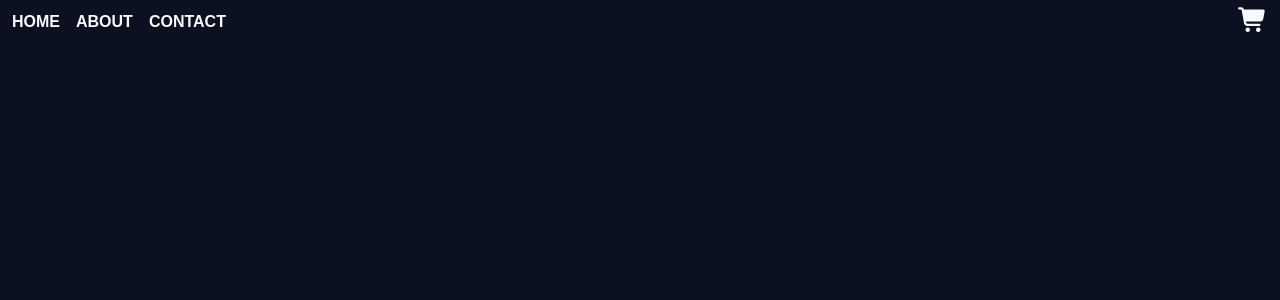
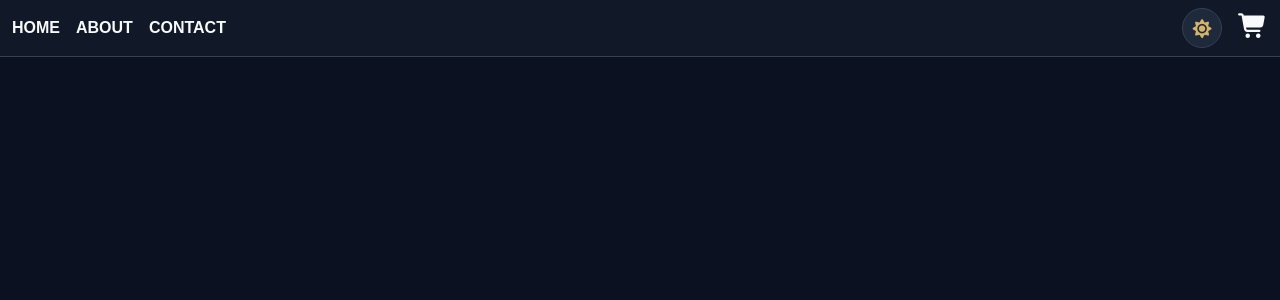
Before and after one commit to jojo-saturo/ShopOnline, a React (Vite) app: page /cart in a window 1280 px wide. Shown: the top 300 px of the page. Built offline with nearby package versions, Linux system fonts and the light colour scheme.

Commit message:
feat: implement theme-toggle

```diff
--- a/package.json
+++ b/package.json
@@ -10,6 +10,9 @@
     "preview": "vite preview"
   },
   "dependencies": {
+    "@fortawesome/fontawesome-svg-core": "^7.3.1",
+    "@fortawesome/free-solid-svg-icons": "^7.3.1",
+    "@fortawesome/react-fontawesome": "^3.5.0",
     "react": "^19.2.8",
     "react-dom": "^19.2.8",
     "react-router-dom": "^7.18.4",
--- a/src/App.css
+++ b/src/App.css
@@ -1,20 +1,167 @@
+:root,
+[data-theme="dark"] {
+  color-scheme: dark;
+
+  --bg-color: #0b1120;
+  --surface-color: #111827;
+  --card-color: #1e293b;
+  --text-color: #f8fafc;
+  --muted-color: #94a3b8;
+  --border-color: #334155;
+  --accent-color: #d6b36a;
+  --accent-text: #111827;
+  --image-bg: #ffffff;
+  --hover-bg: #252d40;
+}
+
+[data-theme="light"] {
+  color-scheme: light;
+
+  --bg-color: #faf7f2;
+  --surface-color: #ffffff;
+  --card-color: #ffffff;
+  --text-color: #1e293b;
+  --muted-color: #64748b;
+  --border-color: #e5e7eb;
+  --accent-color: #9a6b24;
+  --accent-text: #ffffff;
+  --image-bg: #ffffff;
+  --hover-bg: #f3ede3;
+}
+
+/* =========================
+   GLOBAL STYLES
+========================= */
+
+body {
+  background-color: var(--bg-color);
+  color: var(--text-color);
+  font-family: Arial, Helvetica, sans-serif;
+  transition:
+    background-color 0.3s ease,
+    color 0.3s ease;
+}
+
 .pointer {
   cursor: pointer;
 }
 
-body {
-  background-color: #0b1120;
-  color: #f8fafc;
-  font-family: Arial, Helvetica, sans-serif;
+.navbar-theme {
+  background-color: var(--surface-color);
 }
 
-.navbar-theme {
-  background-color: #111827;
+.shop-header {
+  position: sticky;
+  top: 0;
+  z-index: 1030;
+  width: 100%;
+  background-color: var(--surface-color);
+  color: var(--text-color);
+  border-bottom: 1px solid var(--border-color);
+}
+
+.nav-theme-link {
+  color: var(--text-color);
+  transition: color 0.2s ease;
+}
+
+.nav-theme-link:hover {
+  color: var(--accent-color);
+}
+
+/* =========================
+   THEME TOGGLE
+========================= */
+
+.theme-toggle {
+  width: 40px;
+  height: 40px;
+  display: inline-flex;
+  align-items: center;
+  justify-content: center;
+  flex-shrink: 0;
+
+  background-color: var(--card-color);
+  color: var(--accent-color);
+  border: 1px solid var(--border-color);
+  border-radius: 50%;
+
+  cursor: pointer;
+  font-size: 17px;
+  transition: all 0.25s ease;
+}
+
+.theme-toggle:hover {
+  background-color: var(--hover-bg);
+  transform: rotate(12deg);
+}
+
+.theme-toggle:focus-visible {
+  outline: 2px solid var(--accent-color);
+  outline-offset: 3px;
+}
+
+/* =========================
+   PRODUCT CARDS
+========================= */
+
+.product-card {
+  background-color: var(--card-color);
+  color: var(--text-color);
+  border: 1px solid var(--border-color);
+  border-radius: 8px;
+  overflow: hidden;
+  transition:
+    background-color 0.3s ease,
+    color 0.3s ease,
+    transform 0.25s ease,
+    box-shadow 0.25s ease;
+}
+
+.product-card:hover {
+  transform: translateY(-4px);
+  box-shadow: 0 6px 18px rgba(0, 0, 0, 0.12);
+}
+
+.product-image-wrapper {
+  width: 100%;
+  height: 190px;
+  padding: 12px;
+  display: flex;
+  justify-content: center;
+  align-items: center;
+  background-color: var(--image-bg);
 }
 
 .product-size {
-  height: 190px;
-  width: 152px;
+  width: 100%;
+  height: 100%;
+  object-fit: contain;
+}
+
+.product-title {
+  color: var(--text-color);
+  font-size: 0.85rem;
+  font-weight: 500;
+  line-height: 1.4;
+  min-height: 38px;
+
+  display: -webkit-box;
+  -webkit-line-clamp: 2;
+  -webkit-box-orient: vertical;
+  overflow: hidden;
+}
+
+.product-price {
+  color: var(--text-color);
+  font-size: 1rem;
+}
+
+.product-description {
+  color: var(--muted-color);
+  white-space: nowrap;
+  overflow: hidden;
+  text-overflow: ellipsis;
 }
 
 .font-bold {
@@ -27,9 +174,13 @@ body {
   text-overflow: ellipsis;
 }
 
+/* =========================
+   BUTTONS
+========================= */
+
 .btn-theme {
-  background-color: #6366f1;
-  color: #ffffff;
+  background-color: var(--accent-color);
+  color: var(--accent-text);
   border: none;
 }
 
@@ -43,102 +194,43 @@ body {
   width: 20px;
 }
 
-.product-card {
-  background-color: #ffffff;
-  border-radius: 8px;
-  overflow: hidden;
-  transition:
-    transform 0.25s ease,
-    box-shadow 0.25s ease;
-}
-
-.product-card:hover {
-  transform: translateY(-4px);
-  box-shadow: 0 6px 18px rgba(0, 0, 0, 0.12) !important;
-}
-
-.shop-header {
-  position: sticky;
-  top: 0;
-  z-index: 1030;
-  width: 100%;
-  background-color: #0b1120;
-}
-/* Product image area */
-.product-image-wrapper {
-  width: 100%;
-  height: 190px;
-  padding: 12px;
-  display: flex;
-  justify-content: center;
-  align-items: center;
-  background-color: #ffffff;
-}
-
-.product-size {
-  width: 100%;
-  height: 100%;
-  object-fit: contain;
-}
-
-/* Product name */
-.product-title {
-  font-size: 0.85rem;
-  font-weight: 500;
-  line-height: 1.4;
-  min-height: 38px;
-
-  display: -webkit-box;
-  -webkit-line-clamp: 2;
-  -webkit-box-orient: vertical;
-  overflow: hidden;
-}
-
-.product-price {
-  font-size: 1rem;
-  color: #212529;
-}
-
-.product-description {
-  white-space: nowrap;
-  overflow: hidden;
-  text-overflow: ellipsis;
-}
+/* =========================
+   PAGINATION
+========================= */
 
 .pagination .page-link {
-  background-color: #111827;
-  color: #e5e7eb;
-  border: 1px solid #374151;
+  background-color: var(--surface-color);
+  color: var(--text-color);
+  border: 1px solid var(--border-color);
+  border-radius: 8px;
+  margin: 0 2px;
   transition: all 0.2s ease;
 }
 
 .pagination .page-link:hover {
-  background-color: #252d40;
-  color: #f0d9a0;
-  border-color: #d6b36a;
+  background-color: var(--hover-bg);
+  color: var(--accent-color);
+  border-color: var(--accent-color);
 }
 
 .pagination .page-item.active .page-link {
-  background-color: #d6b36a;
-  border-color: #d6b36a;
-  color: #111827;
+  background-color: var(--accent-color);
+  border-color: var(--accent-color);
+  color: var(--accent-text);
   font-weight: 700;
 }
 
-/* Disabled buttons */
 .pagination .page-item.disabled .page-link {
-  background-color: #0b1120;
-  color: #6b7280;
-  border-color: #252d40;
+  background-color: var(--bg-color);
+  color: var(--muted-color);
+  border-color: var(--border-color);
   opacity: 0.65;
 }
 
-.pagination .page-link {
-  border-radius: 8px;
-  margin: 0 2px;
-}
+/* =========================
+   MOBILE RESPONSIVENESS
+========================= */
 
-/* Smaller mobile screens */
 @media (max-width: 400px) {
   .product-image-wrapper {
     height: 145px;
@@ -158,11 +250,44 @@ body {
   }
 
   .pagination .page-link {
-    padding: 0.375rem 0.5rem;
-    font-size: 0.8rem;
-  }
-  .pagination .page-link {
     padding: 6px 9px;
     font-size: 12px;
   }
+
+  .theme-toggle {
+    width: 34px;
+    height: 34px;
+    font-size: 15px;
+  }
 }
+
+[data-theme="dark"] body {
+  background-color: #0b1120 !important;
+  color: #f8fafc;
+}
+
+[data-theme="dark"] .container,
+[data-theme="dark"] .container-fluid,
+[data-theme="dark"] main {
+  color: var(--text-color);
+}
+
+[data-theme="dark"] .product-card {
+  background-color: #1e293b !important;
+  color: #f8fafc !important;
+}
+
+[data-theme="dark"] .product-title,
+[data-theme="dark"] .product-price {
+  color: #f8fafc !important;
+}
+
+[data-theme="dark"] .shop-header {
+  background-color: #111827 !important;
+}
+
+/* Light theme */
+[data-theme="light"] body {
+  background-color: #faf7f2 !important;
+  color: #1e293b;
+}
--- a/src/App.jsx
+++ b/src/App.jsx
@@ -1,4 +1,4 @@
-import React from "react";
+import React, { useEffect, useState } from "react";
 import "./App.css";
 import Header from "./components/Header";
 import Home from "./components/Home";
@@ -6,6 +6,19 @@ import Cart from "./components/Cart";
 import { BrowserRouter, Route, Routes } from "react-router-dom";
 
 function App() {
+  const [theme, setTheme] = useState(
+    () => localStorage.getItem("theme") || "dark",
+  );
+
+  useEffect(() => {
+    document.documentElement.setAttribute("data-theme", theme);
+    localStorage.setItem("theme", theme);
+  }, [theme]);
+
+  const toggleTheme = () => {
+    setTheme((current) => (current === "dark" ? "light" : "dark"));
+  };
+
   return (
     <BrowserRouter>
       <Header
@@ -16,6 +29,8 @@ function App() {
         ]}
         showCart={true}
         className="shop-header"
+        theme={theme}
+        onToggleTheme={toggleTheme}
       />
 
       <Routes>
--- a/src/components/Header.jsx
+++ b/src/components/Header.jsx
@@ -10,6 +10,8 @@ function Header({
   showCart = true,
   actions = null,
   className = "",
+  theme = "dark",
+  onToggleTheme = () => {},
 }) {
   const cartCount = useCartStore((state) =>
     state.cartAllProduct.reduce(
@@ -22,7 +24,10 @@ function Header({
     <header className={`container-fluid ${className}`}>
       <nav className="navbar d-flex justify-content-between align-items-center">
         {brand && (
-          <NavLink to="/" className="text-light text-decoration-none fw-bold">
+          <NavLink
+            to="/"
+            className="nav-theme-link fw-bold text-decoration-none"
+          >
             {brand}
           </NavLink>
         )}
@@ -32,7 +37,7 @@ function Header({
             <li key={to} className="list-unstyled">
               <NavLink
                 to={to}
-                className={"text-light text-decoration-none fw-bold"}
+                className="nav-theme-link text-decoration-none fw-bold"
               >
                 {label}
               </NavLink>
@@ -43,13 +48,34 @@ function Header({
         <div className="d-flex align-items-center gap-3">
           {actions}
 
+          <button
+            type="button"
+            className="theme-toggle"
+            onClick={onToggleTheme}
+            aria-label={
+              theme === "dark"
+                ? "Switch to light theme"
+                : "Switch to dark theme"
+            }
+            title={
+              theme === "dark"
+                ? "Switch to light theme"
+                : "Switch to dark theme"
+            }
+          >
+            <i
+              className={`fa-solid ${theme === "dark" ? "fa-sun" : "fa-moon"}`}
+              aria-hidden="true"
+            />
+          </button>
+
           {showCart && (
             <NavLink
               to="/cart"
               aria-label={`Shopping cart, ${cartCount} items`}
-              className="text-light text-decoration-none position-relative"
+              className="nav-theme-link text-decoration-none position-relative"
             >
-              <i className="fa-solid fa-cart-shopping fs-4"></i>
+              <i className="fa-solid fa-cart-shopping fs-4" />
 
               {cartCount > 0 && (
                 <span className="badge bg-danger position-absolute top-0 start-100 translate-middle">
```
Also changed, not shown: 1 other file (tests, documents, lock files or other folders).
